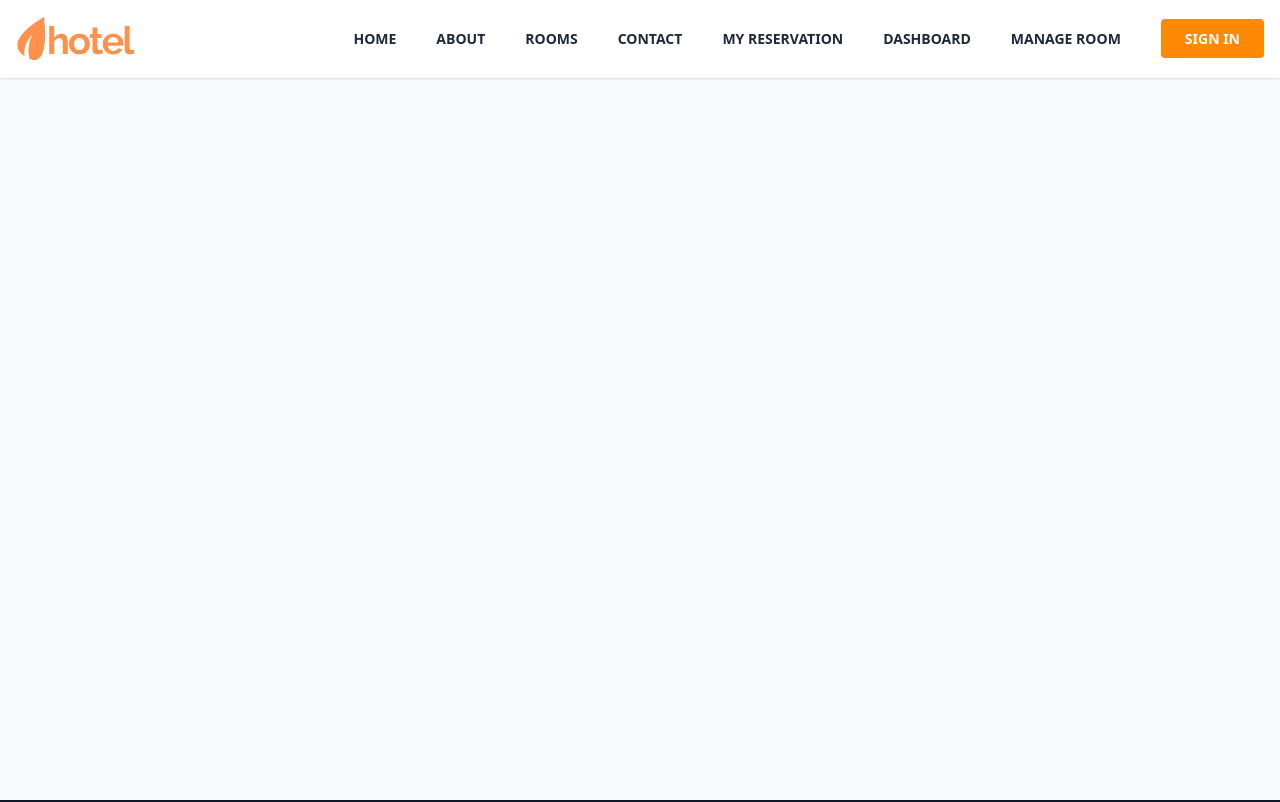
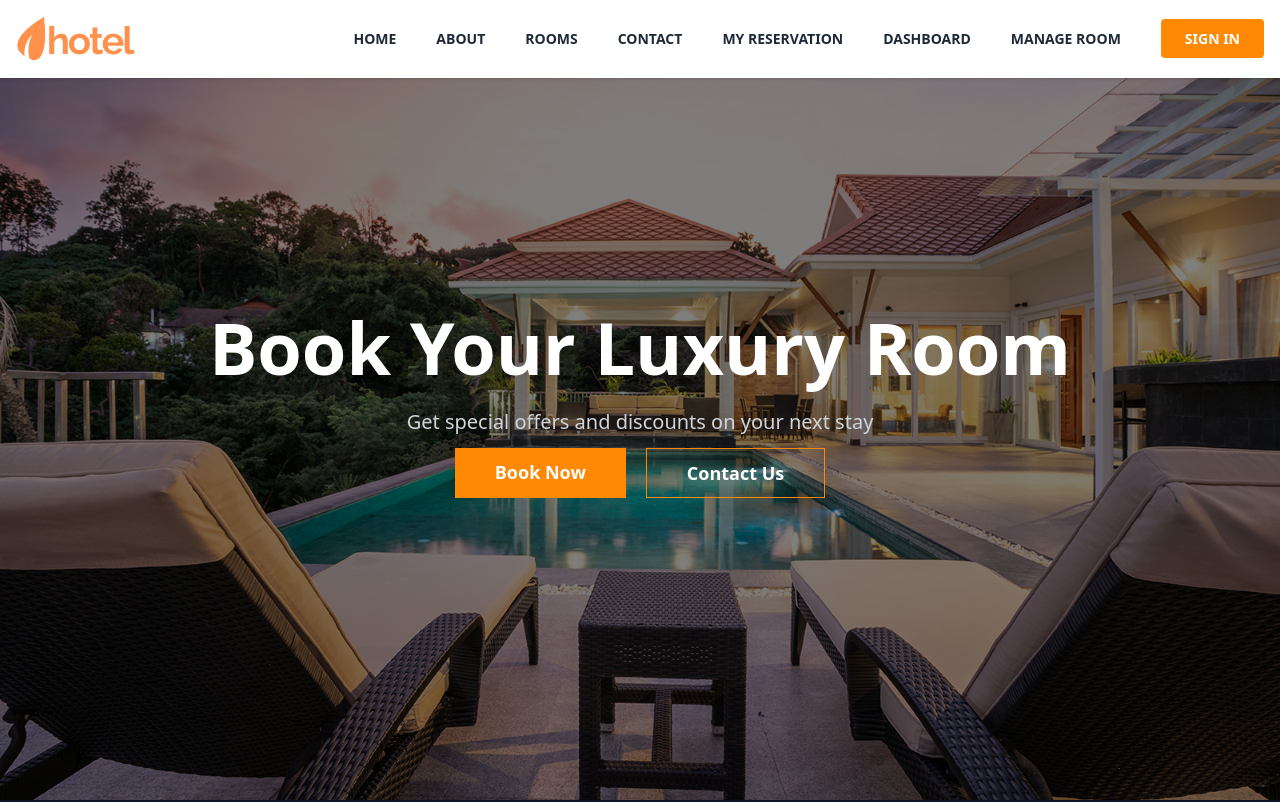
Before and after one commit to Rifal-code/hotel-booking, a Next.js app: page / in a window 1280 px wide. Shown: the top 802 px of the page. Built offline with nearby package versions, Linux system fonts and the light colour scheme.

Commit message:
feat: add hero component

```diff
--- a/app/page.tsx
+++ b/app/page.tsx
@@ -1,9 +1,9 @@
-import Image from "next/image";
+import Hero from "@/components/hero";
 
 export default function Home() {
   return (
-    <div className="">
-      <h1>Home Page</h1>
+    <div>
+      <Hero />
     </div>
   );
 }
```
